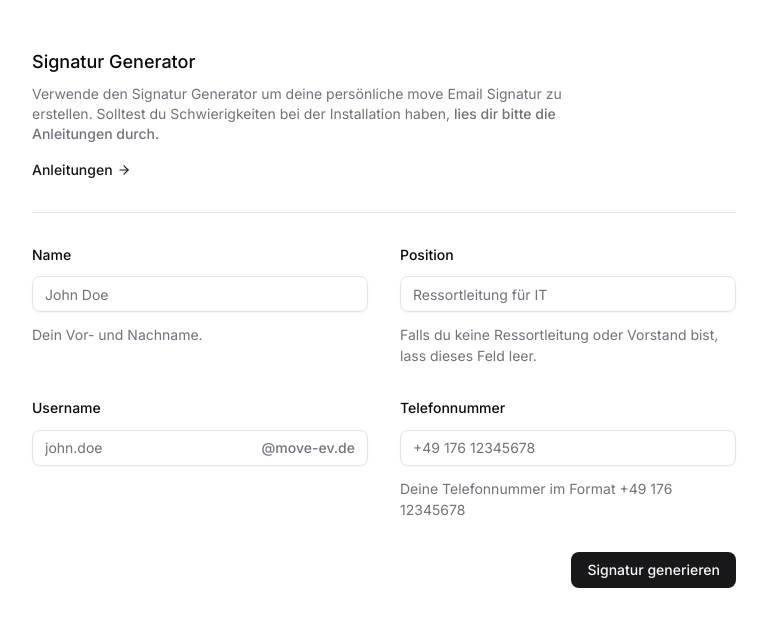
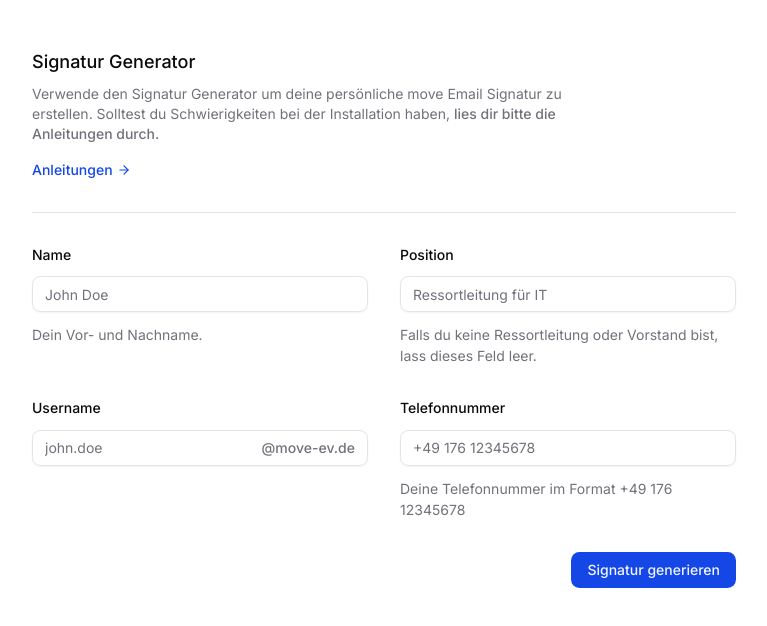
Before and after one commit to move-ev/signatur, a Next.js app: page / in a window 1280 px wide. Shown: the top 626 px of the page, without its empty margins (256-1023 px from the left). Built offline with nearby package versions, Linux system fonts and the light colour scheme.

Commit message:
feat: update theme

```diff
--- a/src/styles/globals.css
+++ b/src/styles/globals.css
@@ -4,7 +4,8 @@
 @custom-variant dark (&:is(.dark *));
 
 @theme {
-  --font-sans: var(--font-inter), ui-sans-serif, system-ui, sans-serif,
+  --font-sans:
+    var(--font-inter), ui-sans-serif, system-ui, sans-serif,
     "Apple Color Emoji", "Segoe UI Emoji", "Segoe UI Symbol", "Noto Color Emoji";
 }
 
@@ -47,15 +48,15 @@
 }
 
 :root {
-  --radius: 0.625rem;
+  --radius: 0.65rem;
   --background: oklch(1 0 0);
   --foreground: oklch(0.141 0.005 285.823);
   --card: oklch(1 0 0);
   --card-foreground: oklch(0.141 0.005 285.823);
   --popover: oklch(1 0 0);
   --popover-foreground: oklch(0.141 0.005 285.823);
-  --primary: oklch(0.21 0.006 285.885);
-  --primary-foreground: oklch(0.985 0 0);
+  --primary: oklch(0.488 0.243 264.376);
+  --primary-foreground: oklch(0.97 0.014 254.604);
   --secondary: oklch(0.967 0.001 286.375);
   --secondary-foreground: oklch(0.21 0.006 285.885);
   --muted: oklch(0.967 0.001 286.375);
@@ -65,20 +66,20 @@
   --destructive: oklch(0.577 0.245 27.325);
   --border: oklch(0.92 0.004 286.32);
   --input: oklch(0.92 0.004 286.32);
-  --ring: oklch(0.705 0.015 286.067);
-  --chart-1: oklch(0.646 0.222 41.116);
-  --chart-2: oklch(0.6 0.118 184.704);
-  --chart-3: oklch(0.398 0.07 227.392);
-  --chart-4: oklch(0.828 0.189 84.429);
-  --chart-5: oklch(0.769 0.188 70.08);
+  --ring: oklch(0.708 0 0);
+  --chart-1: oklch(0.809 0.105 251.813);
+  --chart-2: oklch(0.623 0.214 259.815);
+  --chart-3: oklch(0.546 0.245 262.881);
+  --chart-4: oklch(0.488 0.243 264.376);
+  --chart-5: oklch(0.424 0.199 265.638);
   --sidebar: oklch(0.985 0 0);
   --sidebar-foreground: oklch(0.141 0.005 285.823);
-  --sidebar-primary: oklch(0.21 0.006 285.885);
-  --sidebar-primary-foreground: oklch(0.985 0 0);
+  --sidebar-primary: oklch(0.546 0.245 262.881);
+  --sidebar-primary-foreground: oklch(0.97 0.014 254.604);
   --sidebar-accent: oklch(0.967 0.001 286.375);
   --sidebar-accent-foreground: oklch(0.21 0.006 285.885);
   --sidebar-border: oklch(0.92 0.004 286.32);
-  --sidebar-ring: oklch(0.705 0.015 286.067);
+  --sidebar-ring: oklch(0.708 0 0);
 }
 
 .dark {
@@ -88,8 +89,8 @@
   --card-foreground: oklch(0.985 0 0);
   --popover: oklch(0.21 0.006 285.885);
   --popover-foreground: oklch(0.985 0 0);
-  --primary: oklch(0.92 0.004 286.32);
-  --primary-foreground: oklch(0.21 0.006 285.885);
+  --primary: oklch(0.488 0.243 264.376);
+  --primary-foreground: oklch(0.97 0.014 254.604);
   --secondary: oklch(0.274 0.006 286.033);
   --secondary-foreground: oklch(0.985 0 0);
   --muted: oklch(0.274 0.006 286.033);
@@ -99,20 +100,20 @@
   --destructive: oklch(0.704 0.191 22.216);
   --border: oklch(1 0 0 / 10%);
   --input: oklch(1 0 0 / 15%);
-  --ring: oklch(0.552 0.016 285.938);
-  --chart-1: oklch(0.488 0.243 264.376);
-  --chart-2: oklch(0.696 0.17 162.48);
-  --chart-3: oklch(0.769 0.188 70.08);
-  --chart-4: oklch(0.627 0.265 303.9);
-  --chart-5: oklch(0.645 0.246 16.439);
+  --ring: oklch(0.556 0 0);
+  --chart-1: oklch(0.809 0.105 251.813);
+  --chart-2: oklch(0.623 0.214 259.815);
+  --chart-3: oklch(0.546 0.245 262.881);
+  --chart-4: oklch(0.488 0.243 264.376);
+  --chart-5: oklch(0.424 0.199 265.638);
   --sidebar: oklch(0.21 0.006 285.885);
   --sidebar-foreground: oklch(0.985 0 0);
-  --sidebar-primary: oklch(0.488 0.243 264.376);
-  --sidebar-primary-foreground: oklch(0.985 0 0);
+  --sidebar-primary: oklch(0.623 0.214 259.815);
+  --sidebar-primary-foreground: oklch(0.97 0.014 254.604);
   --sidebar-accent: oklch(0.274 0.006 286.033);
   --sidebar-accent-foreground: oklch(0.985 0 0);
   --sidebar-border: oklch(1 0 0 / 10%);
-  --sidebar-ring: oklch(0.552 0.016 285.938);
+  --sidebar-ring: oklch(0.439 0 0);
 }
 
 @layer base {
```
